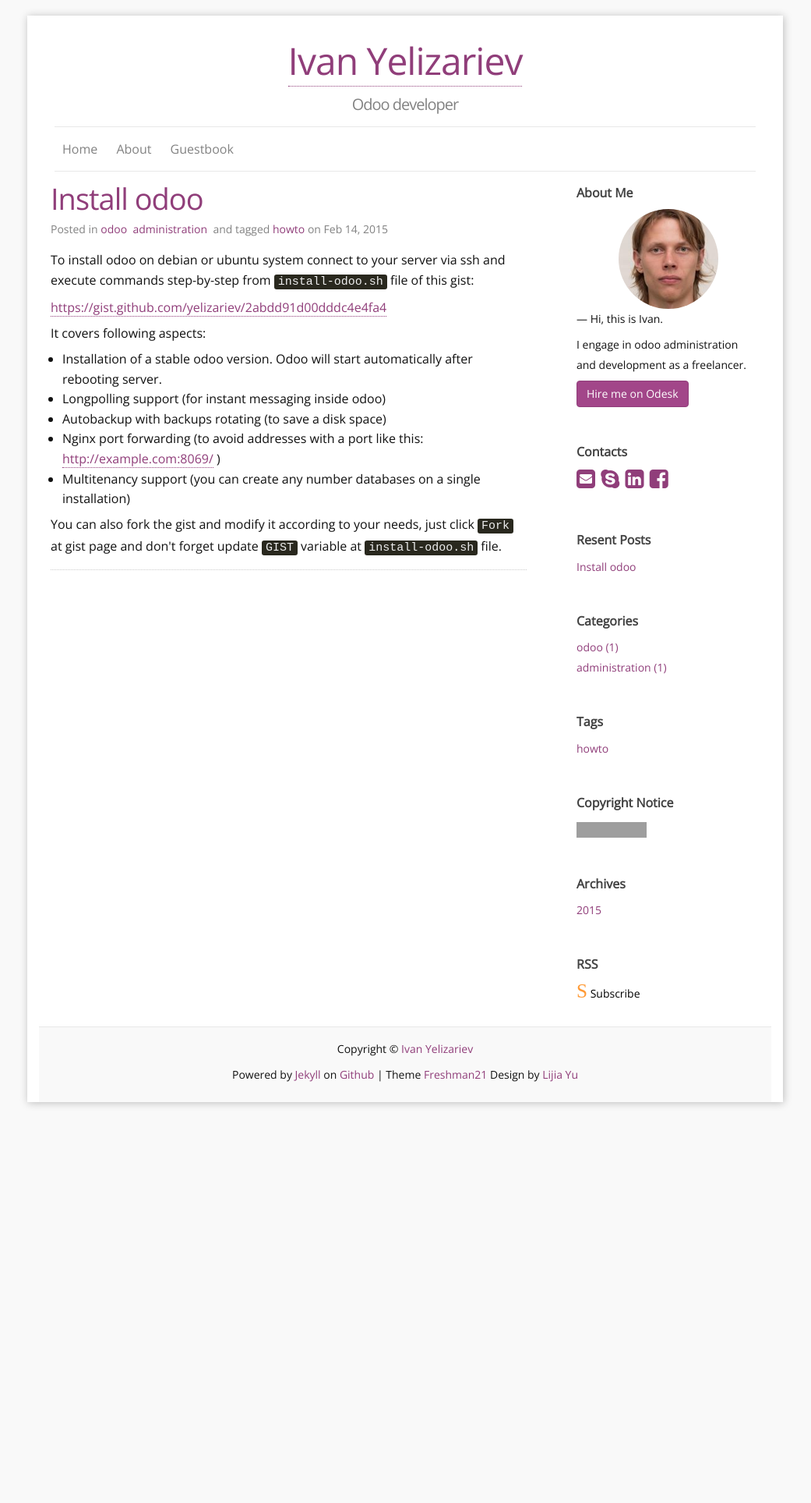
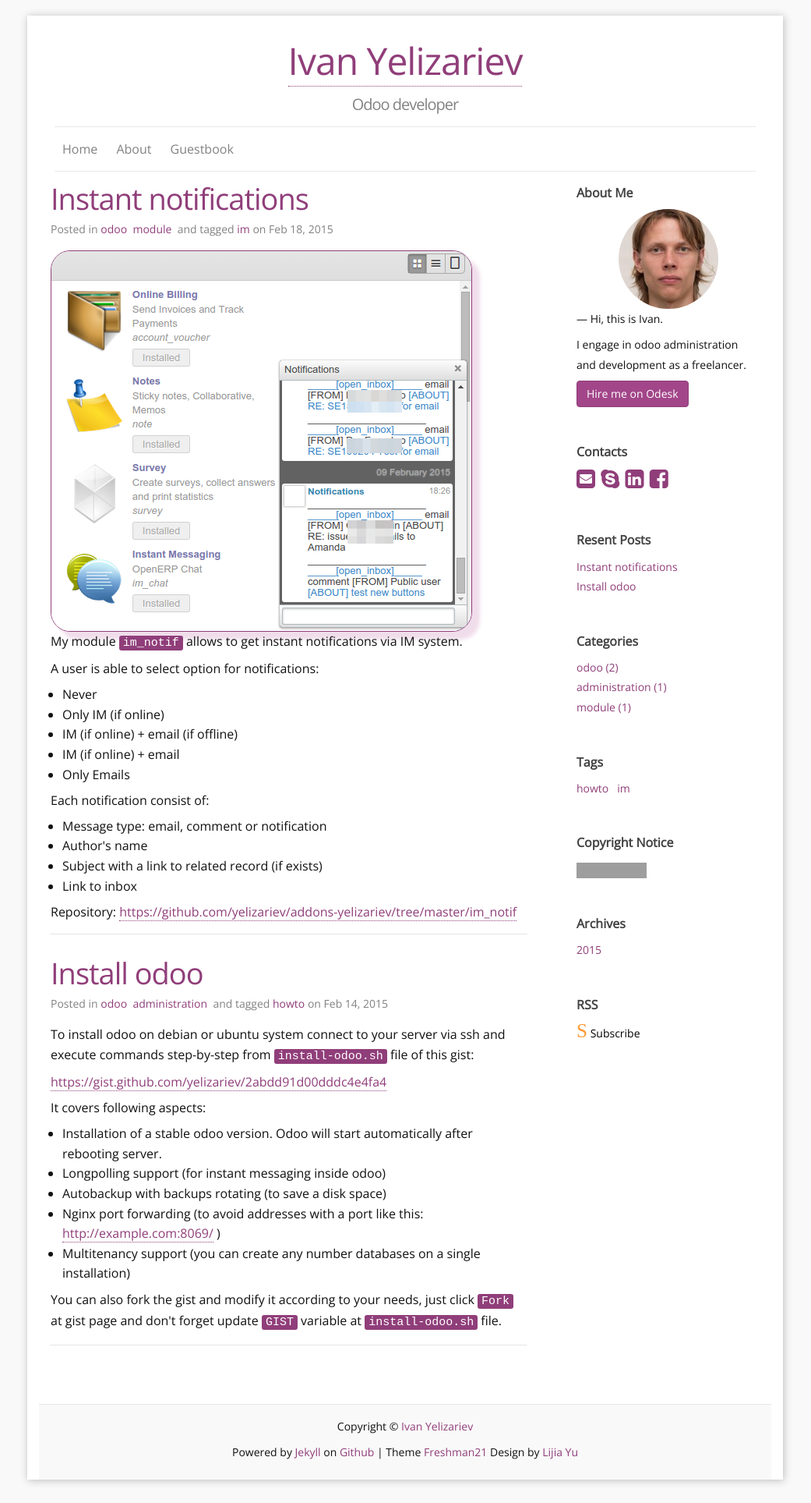
Before and after one commit to yelizariev/yelizariev.github.io, a Jekyll site: the page built from index.html, in a window 1280 px wide. Shown: the whole page at 78% size, without its empty margins (120-1161 px from the left). Built offline with Jekyll 4.4.1, drawn with Linux system fonts in a browser that asks for light colours; some web fonts are replaced; the list of posts is cut into pages by our own code; before the commit the page ends 1443 px from its top, so only the background shows below that; grey boxes are pictures that could not be loaded.

Commit message:
[POST] im-notification [CSS] classes for images

```diff
--- /dev/null
+++ b/_posts/2015-02-18-im-notifications.html
@@ -0,0 +1,49 @@
+---
+published: true
+comments: yes
+layout: post
+title: Instant notifications
+tags: [im]
+category: [odoo, module]
+---
+<img class="rounded shadow border" src="/images/odoo/module/im_notif.png"/>
+
+<p>
+My module <code>im_notif</code> allows to get instant notifications via IM system.
+</p>
+
+<p>
+A user is able to select option for notifications:
+</p>
+
+<ul class="org-ul">
+<li>Never
+</li>
+<li>Only IM (if online)
+</li>
+<li>IM (if online) + email (if offline)
+</li>
+<li>IM (if online) + email
+</li>
+<li>Only Emails
+</li>
+</ul>
+
+<p>
+Each notification consist of:
+</p>
+<ul class="org-ul">
+<li>Message type: email, comment or notification
+</li>
+<li>Author's name
+</li>
+<li>Subject with a link to related record (if exists)
+</li>
+<li>Link to inbox
+</li>
+</ul>
+
+
+<p>
+Repository: <a href="https://github.com/yelizariev/addons-yelizariev/tree/master/im_notif">https://github.com/yelizariev/addons-yelizariev/tree/master/im_notif</a>
+</p>
--- a/_sass/_extra.scss
+++ b/_sass/_extra.scss
@@ -18,7 +18,18 @@ a.rss{
 
 }
 
+.shadow {
+	box-shadow: 10px 10px 5px lighten($brand-color, 50%);
+}
+.border{
+	border:1px solid $brand-color;
+}
+.rounded{
+	border-radius:25px;
+}
 
+
+/*hire me button*/
 .btn {
   display: inline-block;
   margin-bottom: 0;
--- a/css/main.scss
+++ b/css/main.scss
@@ -23,8 +23,8 @@ $grey-color:       #828282;
 $grey-color-light: lighten($grey-color, 40%);
 $grey-color-dark:  darken($grey-color, 25%);
 
-$code-backgroud-color: #29281e;
-$code-font-color:  #eee;
+$code-backgroud-color: #903e7a;//#29281e;
+$code-font-color:  #fff;//#eee;
 
 
 // Width of the content area
```
Also changed, not shown: _org/_posts/2015-02-18-im-notifications.org (added, +32 -0 lines), images/odoo/module/im_notif.png (added).
